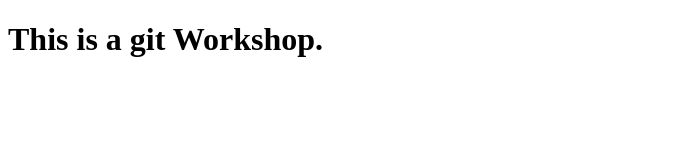
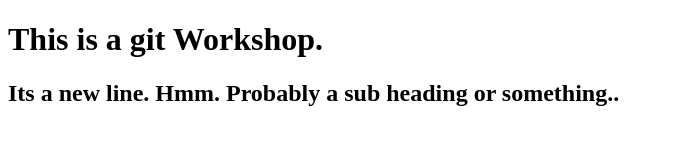
Before and after one commit to prateeklal/gitRocks, a plain HTML site: page index.html in a window 1280 px wide. Shown: the whole page, without its empty margins (0-674 px from the left). Drawn offline with Linux system fonts and the light colour scheme.

Commit message:
New subheading

```diff
--- a/index.html
+++ b/index.html
@@ -8,5 +8,6 @@
 </head>
 <body>
   <h1>This is a git Workshop.</h1>
+  <h2>Its a new line. Hmm. Probably a sub heading or something..</h2>
 </body>
 </html>
```
